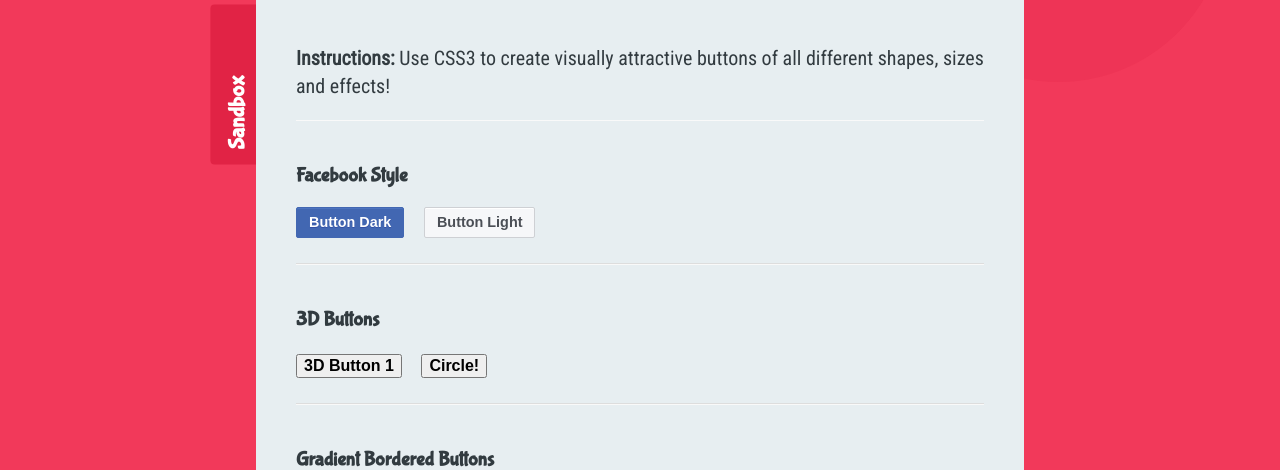
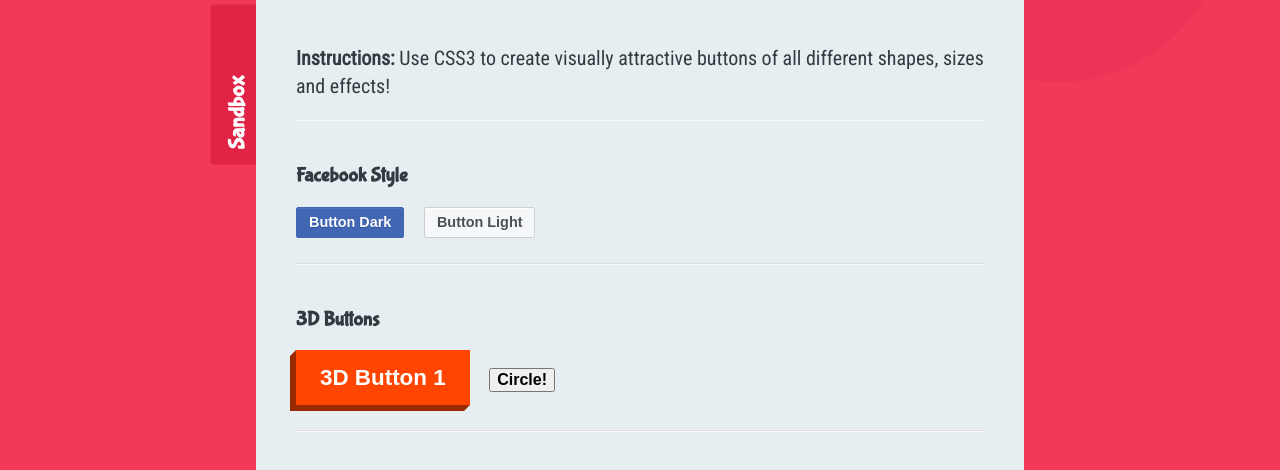
Before and after one commit to SuryanshuTomar/WebDev, a plain HTML site: page HTML-CSS/CSS30/1 - Fancy Buttons/index.html in a window 1280 px wide. Shown: the part 276-746 px from the top of the page. Drawn offline with Linux system fonts and the light colour scheme; files whose address does not match are found by name; a web font is replaced by a local one.

Commit message:
3D Button 1

```diff
--- a/HTML-CSS/CSS30/1 - Fancy Buttons/sandbox.css
+++ b/HTML-CSS/CSS30/1 - Fancy Buttons/sandbox.css
@@ -2,6 +2,10 @@
 
     CODE YOUR STYLES BELOW!
 
+   ====================================== */
+
+/* ========================================
+    FaceBook Buttons
    ====================================== */
 
 .facebook-style-btn {
@@ -29,7 +33,7 @@
 	border-color: #1d4698;
 }
 
-.facebook-style-light{
+.facebook-style-light {
 	-moz-box-shadow: inset 0 1px 0 0 white;
 	-webkit-box-shadow: inset 0 1px 0 0 white;
 	box-shadow: inset 0 1px 0 0 white;
@@ -42,7 +46,86 @@
 	background: #e9ebee;
 }
 
-    .facebook-style-light:active{
+.facebook-style-light:active {
 	background: #d8dade;
 	border-color: #d8dade;
 }
+
+/* ========================================
+        3D Buttons
+    ====================================== */
+
+.btn-3d-1 {
+	position: relative;
+	background-color: orangered;
+	border: none;
+	color: white;
+	padding: 15px 24px;
+	font-size: 1.4rem;
+	box-shadow: -6px 6px 0 hsl(16, 100%, 30%);
+	outline: none;
+}
+
+.btn-3d-1:hover {
+	background: hsl(16, 100%, 45%);
+}
+
+.btn-3d-1:active {
+	background: hsl(16, 100%, 40%);
+	top: 3px;
+	left: -3px;
+	box-shadow: -3px 3px 0 hsl(16, 100%, 30%);
+}
+
+.btn-3d-1::before {
+	position: absolute;
+	display: block;
+	content: "";
+	height: 0;
+	width: 0;
+
+    border: solid 6px transparent;
+    border-right: solid 6px hsl(16, 100%, 30%);
+    border-left-width: 0;
+    background: none;
+    top: 0;
+    left: -6px;
+}
+
+.btn-3d-1::after {
+	position: absolute;
+	display: block;
+	content: "";
+	height: 0;
+	width: 0;
+
+    border: solid 6px transparent;
+    border-top: solid 6px hsl(16, 100%, 30%);
+    border-bottom-width: 0;
+    background: none;
+    bottom: -6px;
+    right: 0px;
+}
+
+
+.btn-3d-1:active::before{
+    border: solid 3px transparent;
+    border-right: solid 3px hsl(16, 100%, 30%);
+	border-left-width: 0;
+	left: -3px;
+}
+
+.btn-3d-1:active::after{
+    border: solid 3px transparent;
+    border-top: solid 3px hsl(16, 100%, 30%);
+	border-bottom-width: 0;
+	bottom: -3px;
+}
+.btn-3d-2 {
+}
+
+.btn-3d-2:hover {
+}
+
+.btn-3d-2:active {
+}
```
Lines whose indentation alone changed are shown as unchanged.
